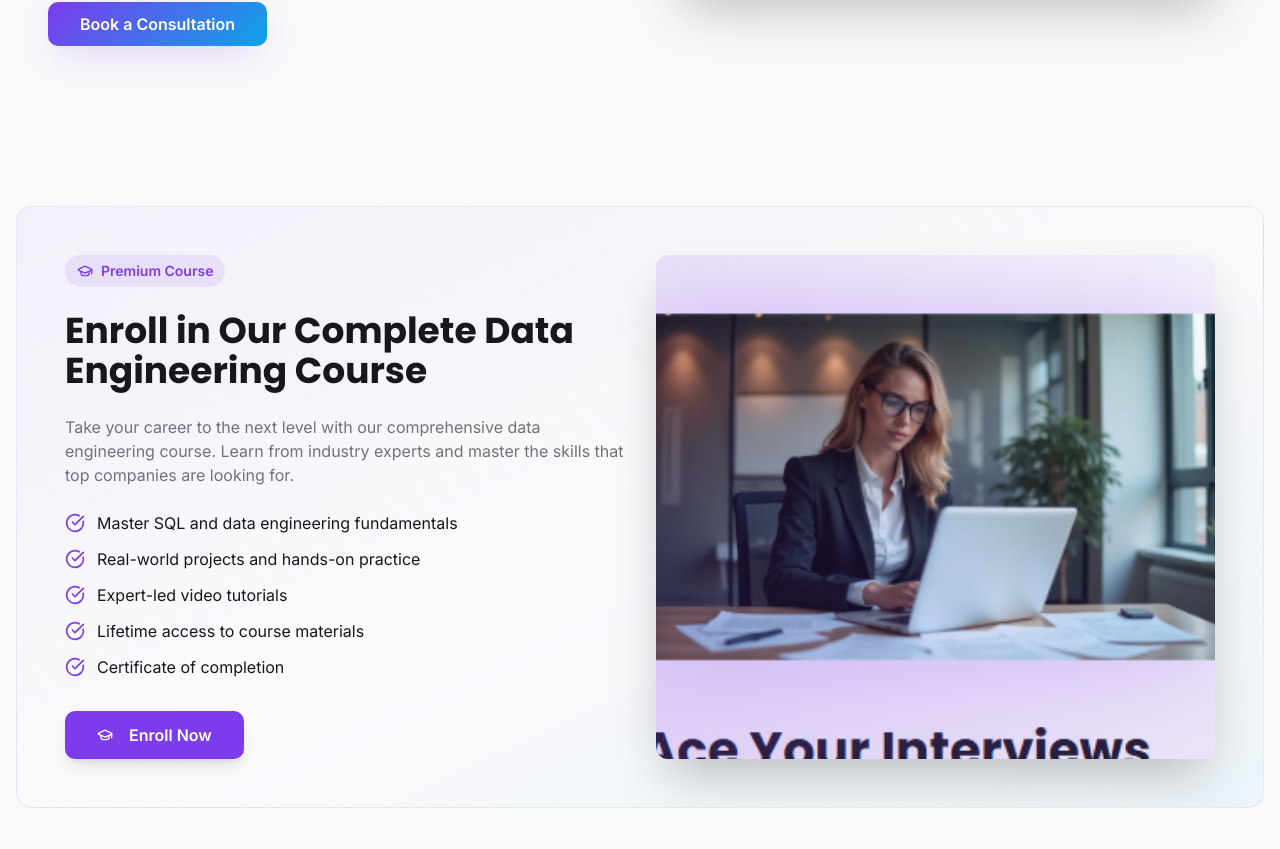
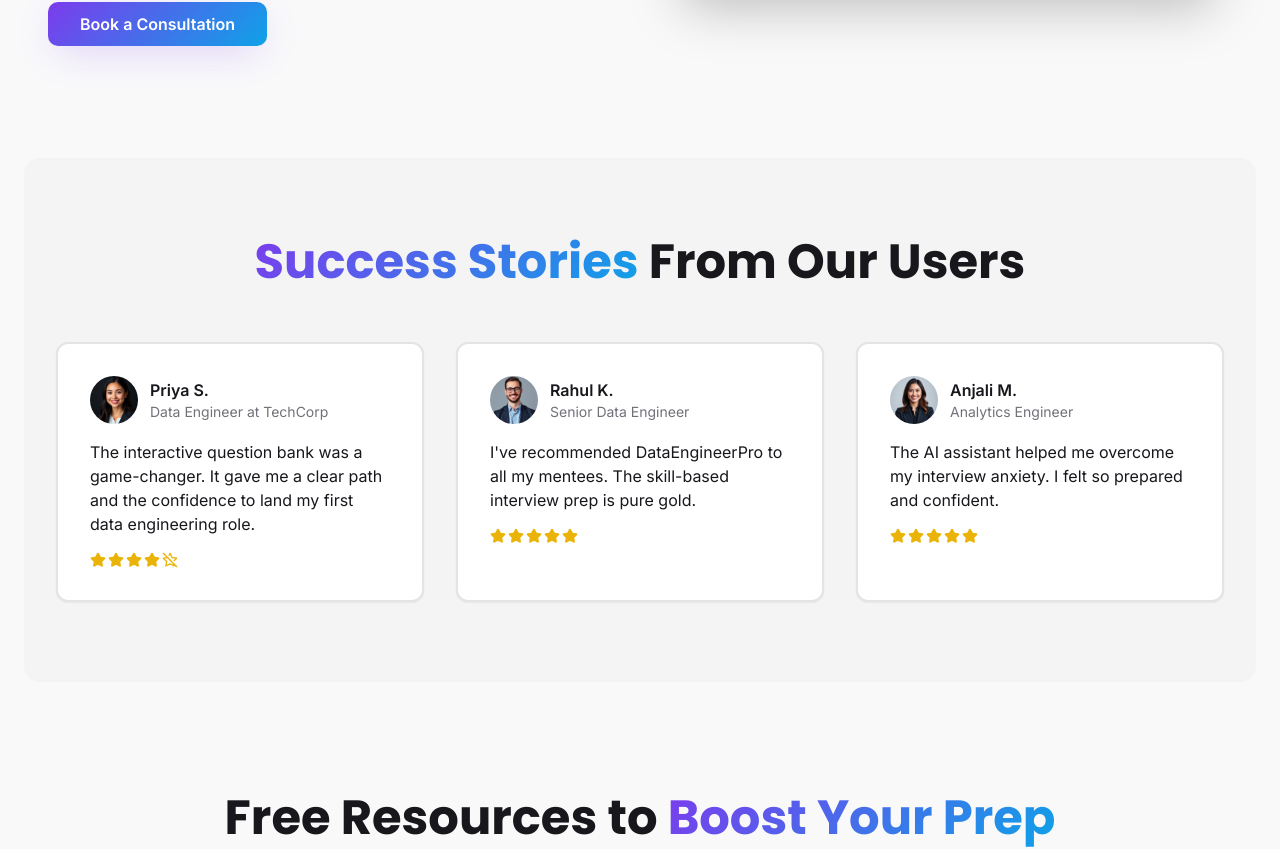
Before and after one commit to sudheersai/ace-de-interviews, a React (Vite) app: page / in a window 1280 px wide. Shown: the part 1955-2804 px from the top of the page. Built offline with nearby package versions, Linux system fonts and the light colour scheme; the HTML template or start-up script is replaced by a standard one.

Commit message:
Remove Ace Your Interviews section
Remove the "Ace Your Interviews" section from the homepage by removing the CourseEnrollmentSection import and its usage in Index.tsx.

```diff
--- a/src/pages/Index.tsx
+++ b/src/pages/Index.tsx
@@ -4,7 +4,6 @@ import Header from "@/components/Header";
 import HeroSection from "@/components/HeroSection";
 import QuestionSection from "@/components/QuestionSection";
 import AIAssistantSection from "@/components/AIAssistantSection";
-import CourseEnrollmentSection from "@/components/CourseEnrollmentSection";
 import TestimonialsSection from "@/components/TestimonialsSection";
 import ResourcesSection from "@/components/ResourcesSection";
 import Footer from "@/components/Footer";
@@ -55,7 +54,6 @@ const Index = () => {
 
           <QuestionSection selectedSkill={selectedSkill} />
           <AIAssistantSection />
-          <CourseEnrollmentSection />
           <TestimonialsSection />
           <ResourcesSection />
         </main>
```
